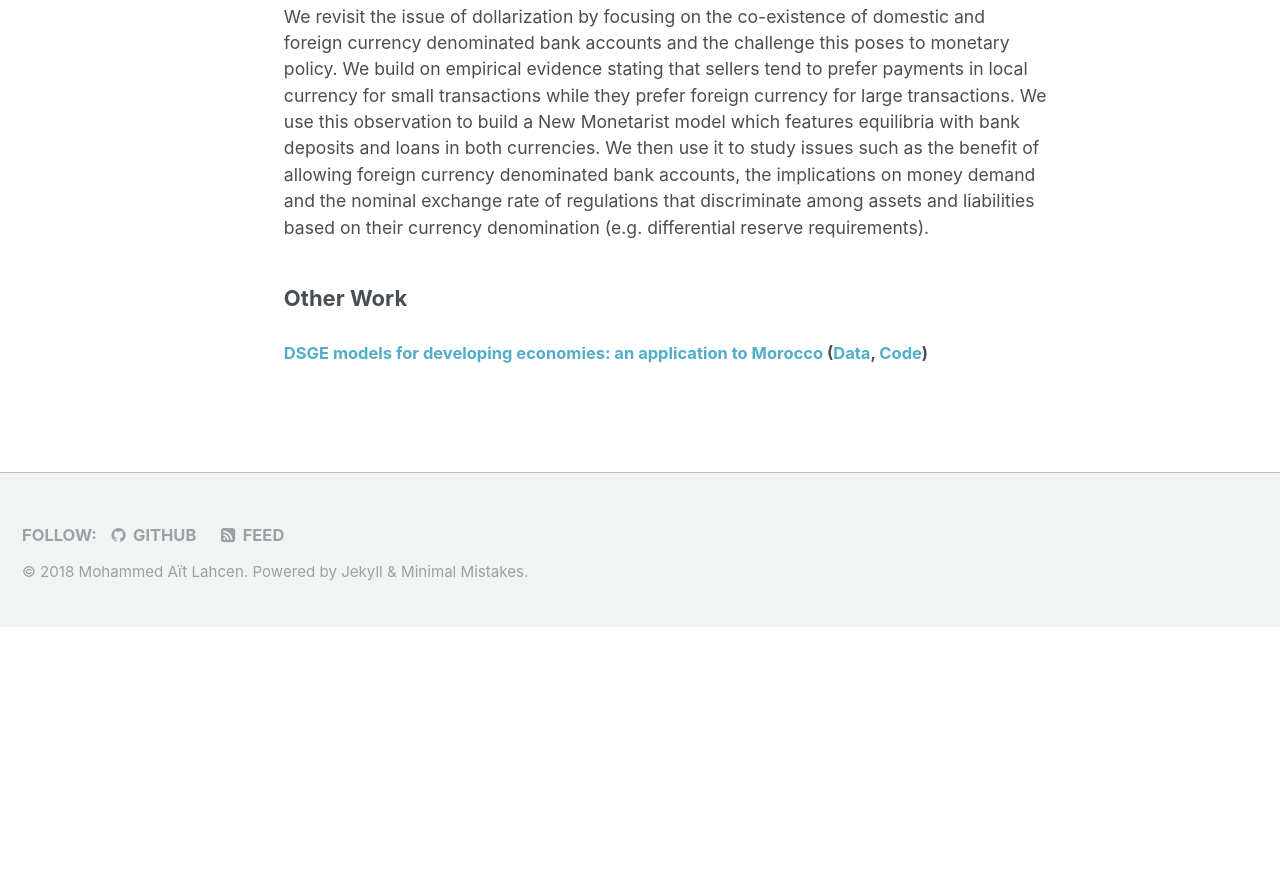
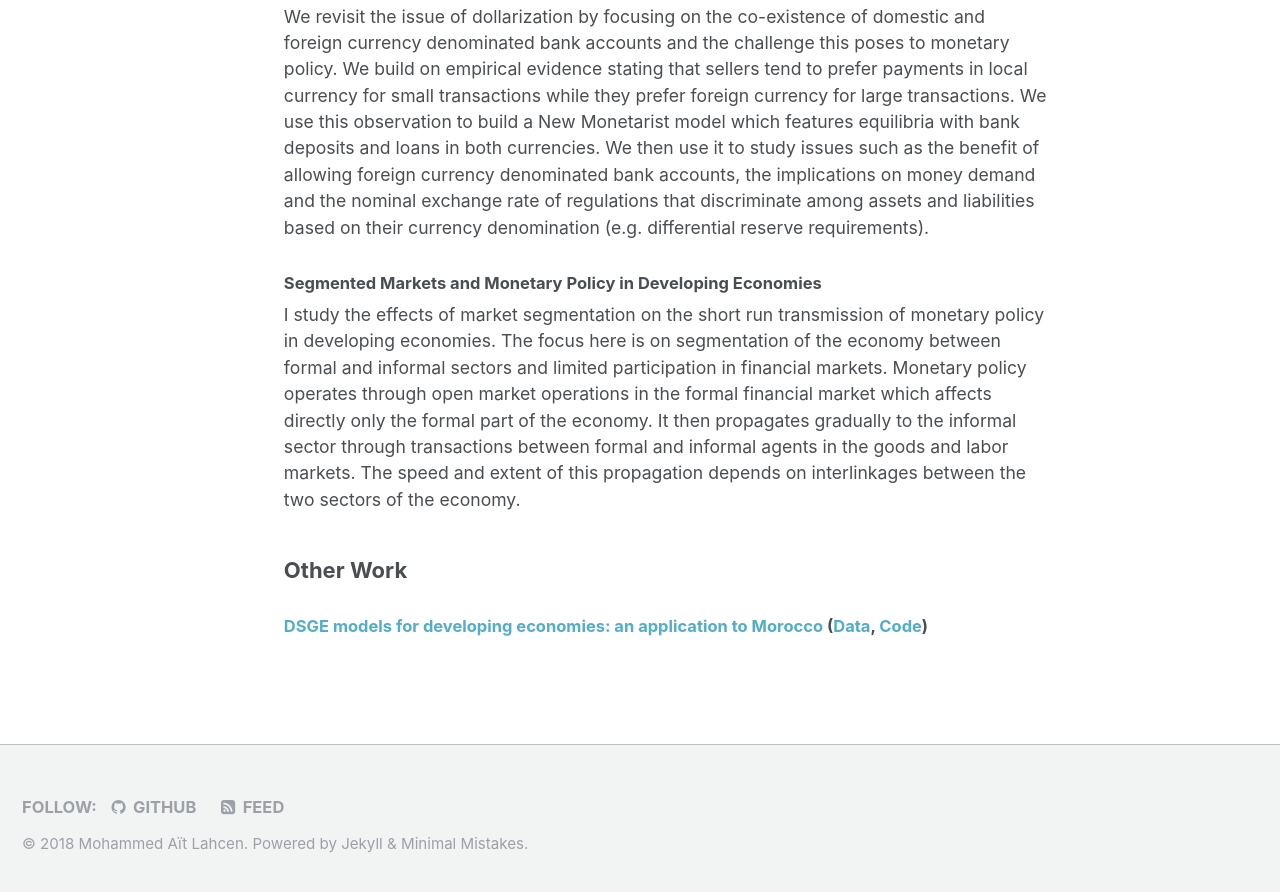
Before and after one commit to maitlahcen/maitlahcen.github.io, a Jekyll site: the page built from _pages/research.md, in a window 1280 px wide and 900 px high, scrolled down 1250 px. Shown: the top 892 px of the window. Built offline with Jekyll 4.4.1, drawn with Linux system fonts in a browser that asks for light colours; before the commit the page ends 1877 px from its top, so only the background shows below that.

Commit message:
Added SNF project description

```diff
--- a/_pages/research.md
+++ b/_pages/research.md
@@ -26,6 +26,10 @@ In this paper I investigate the empirical and theoretical relationship between c
 
 We revisit the issue of dollarization by focusing on the co-existence of domestic and foreign currency denominated bank accounts and the challenge this poses to monetary policy. We build on empirical evidence stating that sellers tend to prefer payments in local currency for small transactions while they prefer foreign currency for large transactions. We use this observation to build a New Monetarist model which features equilibria with bank deposits and loans in both currencies. We then use it to study issues such as the benefit of allowing foreign currency denominated bank accounts, the implications on money demand and the nominal exchange rate of regulations that discriminate among assets and liabilities based on their currency denomination (e.g. differential reserve requirements).
 
+#### Segmented Markets and Monetary Policy in Developing Economies
+
+I study the effects of market segmentation on the short run transmission of monetary policy in developing economies. The focus here is on segmentation of the economy between formal and informal sectors and limited participation in financial markets. Monetary policy operates through open market operations in the formal financial market which affects directly only the formal part of the economy. It then propagates gradually to the informal sector through transactions between formal and informal agents in the goods and labor markets. The speed and extent of this propagation depends on interlinkages between the two sectors of the economy.
+
 ### Other Work
 
 #### [DSGE models for developing economies: an application to Morocco](https://ideas.repec.org/p/pra/mprapa/63404.html) ([Data](https://www.dropbox.com/s/vcvmrj2pm7usi0x/NK_SOE_Data.xlsx?raw=1), [Code](https://www.dropbox.com/s/7tga95wuabfynqx/nk_soe_inf_code.zip?raw=1))
```
